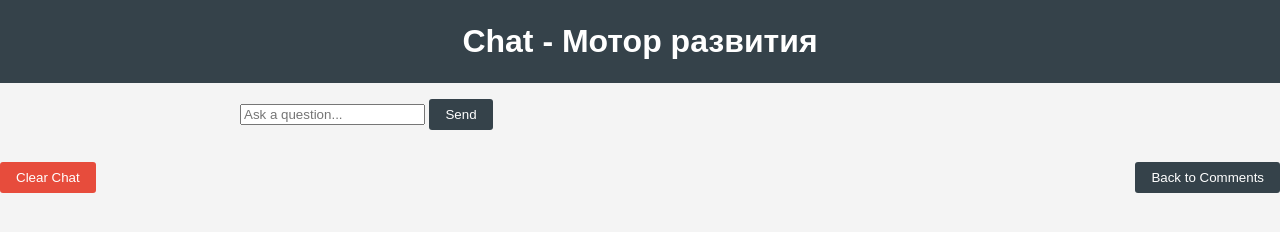
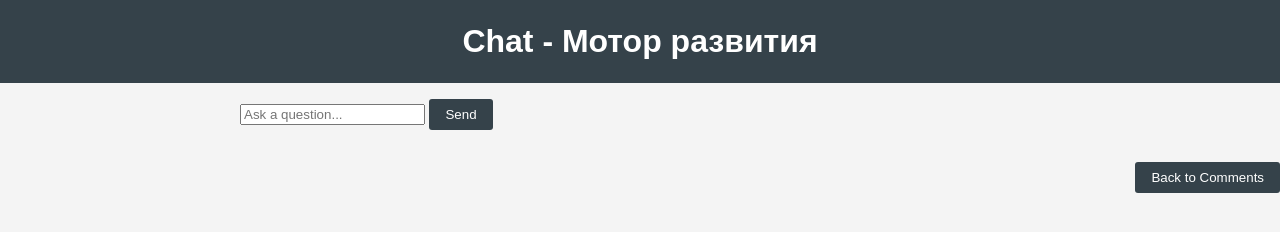
Before and after one commit to frade/bodrum_motor, a website: page public/chat.html in a window 1280 px wide. Drawn offline with Linux system fonts and the light colour scheme; no server answers.

Commit message:
remove clear chat

```diff
--- a/public/chat.html
+++ b/public/chat.html
@@ -18,7 +18,6 @@
         </div>
     </main>
     <div class="button-container">
-        <button id="clear-chat-btn">Clear Chat</button>
         <button onclick="location.href='index.html'">Back to Comments</button>
     </div>
     <script src="chat.js"></script>
--- a/public/styles.css
+++ b/public/styles.css
@@ -137,10 +137,12 @@ button:disabled {
 
 .button-container {
     display: flex;
-    justify-content: space-between;
+    justify-content: flex-end;
     margin-top: 1rem;
 }
 
+/* Remove these styles as they're no longer needed */
+/*
 #clear-chat-btn {
     background-color: #e74c3c;
 }
@@ -148,3 +150,4 @@ button:disabled {
 #clear-chat-btn:hover {
     background-color: #c0392b;
 }
+*/
```
